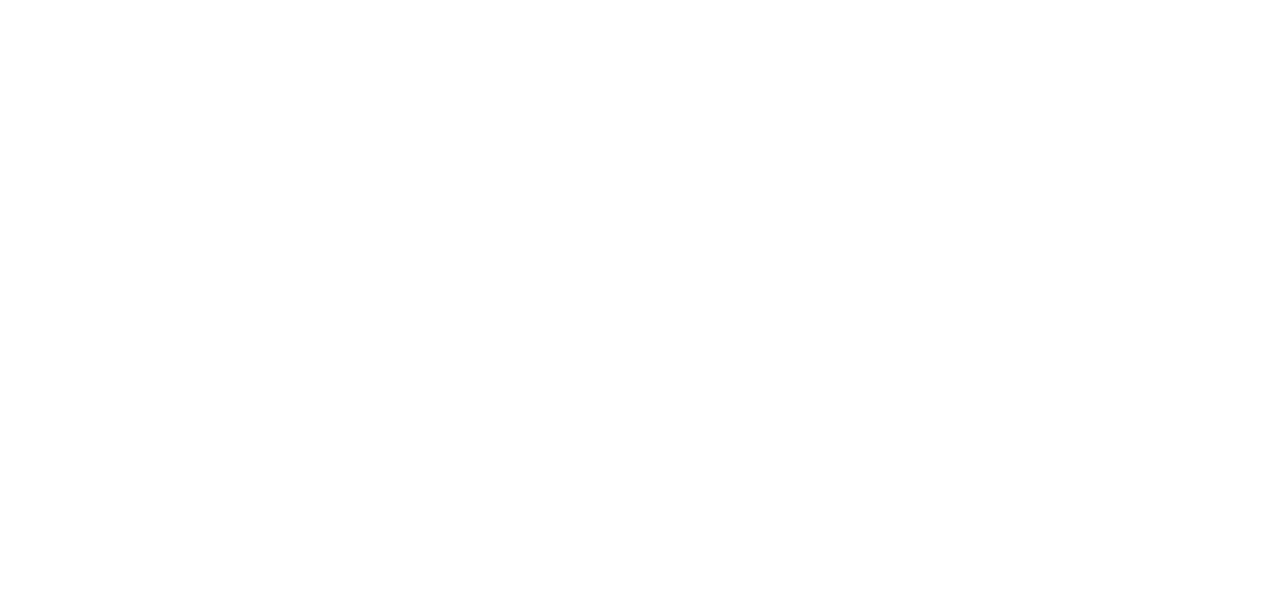
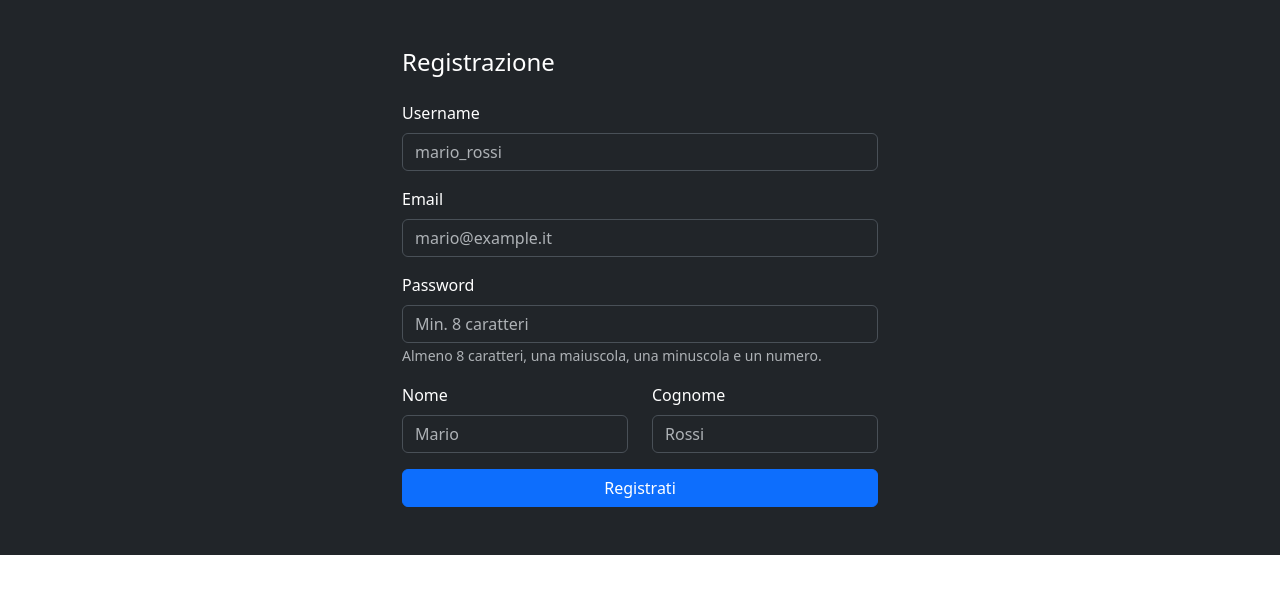
Before and after one commit to elenavolpato/FE-epicEnergyService, a React (Vite) app: page /lala in a window 1280 px wide. Before the commit this address had no page. Shown: the top 594 px of the page. Built offline with nearby package versions, Linux system fonts and the light colour scheme.

Commit message:
finishes register utente

```diff
--- a/src/App.jsx
+++ b/src/App.jsx
@@ -2,7 +2,7 @@
 import "./App.css"
 import CreateClientForm from "./components/CreateClientForm"
 import "bootstrap/dist/css/bootstrap.min.css"
-
+import CreateUtenteForm from "./components/CreateUtenteForm"
 function App() {
   return (
     <div
@@ -12,8 +12,12 @@
       <BrowserRouter>
         <Routes>
           <Route
-            path="/register"
+            path="/register/client"
             element={<CreateClientForm />}
+          />
+          <Route
+            path="/lala"
+            element={<CreateUtenteForm />}
           />
         </Routes>
       </BrowserRouter>
--- a/src/components/CreateClientForm.jsx
+++ b/src/components/CreateClientForm.jsx
@@ -61,6 +61,7 @@
     setIsLoading(true)
     setError(null)
 
+    // eslint-disable-next-line no-unused-vars
     const stripProvincia = ({ provincia, ...rest }) => rest // ✅ add this
 
     const payload = {
--- /dev/null
+++ b/src/components/CreateUtenteForm.jsx
@@ -0,0 +1,193 @@
+import { useState } from "react"
+import { Container, Form, Button, Alert, Row, Col } from "react-bootstrap"
+
+function CreateUtenteForm() {
+  const [validated, setValidated] = useState(false)
+  const [isLoading, setIsLoading] = useState(false)
+  const [error, setError] = useState(null)
+  const [success, setSuccess] = useState(false)
+
+  const [formData, setFormData] = useState({
+    username: "",
+    email: "",
+    password: "",
+    nome: "",
+    cognome: "",
+  })
+
+  const handleChange = (e) => {
+    const { name, value } = e.target
+    setFormData((prev) => ({ ...prev, [name]: value }))
+  }
+
+  const handleSubmit = async (e) => {
+    e.preventDefault()
+    const form = e.currentTarget
+
+    if (!form.checkValidity()) {
+      e.stopPropagation()
+      setValidated(true)
+      return
+    }
+
+    setIsLoading(true)
+    setError(null)
+
+    try {
+      const response = await fetch("http://localhost:3001/auth/register", {
+        method: "POST",
+        headers: { "Content-Type": "application/json" },
+        body: JSON.stringify(formData),
+      })
+      console.log(formData)
+      if (!response.ok) throw new Error("Errore durante la registrazione")
+
+      const data = await response.json()
+      console.log("response body", data)
+
+      setSuccess(true)
+      setValidated(false)
+    } catch (err) {
+      setError(err.message)
+    } finally {
+      setIsLoading(false)
+    }
+  }
+
+  return (
+    <Container
+      className="py-5"
+      style={{ maxWidth: 500 }}
+    >
+      <h4 className="mb-4">Registrazione</h4>
+
+      {error && <Alert variant="danger">{error}</Alert>}
+      {success && (
+        <Alert variant="success">Registrazione avvenuta con successo!</Alert>
+      )}
+
+      <Form
+        noValidate
+        validated={validated}
+        onSubmit={handleSubmit}
+      >
+        {/* Username */}
+        <Form.Group
+          className="mb-3"
+          controlId="formUsername"
+        >
+          <Form.Label>Username</Form.Label>
+          <Form.Control
+            type="text"
+            name="username"
+            value={formData.username}
+            onChange={handleChange}
+            placeholder="mario_rossi"
+          />
+        </Form.Group>
+
+        {/* Email */}
+        <Form.Group
+          className="mb-3"
+          controlId="formEmail"
+        >
+          <Form.Label>Email</Form.Label>
+          <Form.Control
+            required
+            type="email"
+            name="email"
+            value={formData.email}
+            onChange={handleChange}
+            placeholder="mario@example.it"
+          />
+          <Form.Control.Feedback type="invalid">
+            L'email inserita non è nel formato corretto, inserire una mail
+            valida.
+          </Form.Control.Feedback>
+        </Form.Group>
+
+        {/* Password */}
+        <Form.Group
+          className="mb-3"
+          controlId="formPassword"
+        >
+          <Form.Label>Password</Form.Label>
+          <Form.Control
+            required
+            type="password"
+            name="password"
+            value={formData.password}
+            onChange={handleChange}
+            placeholder="Min. 8 caratteri"
+            minLength={8}
+            pattern="^(?=.*\d)(?=.*[a-z])(?=.*[A-Z]).{8,}$"
+          />
+          <Form.Control.Feedback type="invalid">
+            La password deve contenere almeno 8 caratteri, una lettera
+            maiuscola, una minuscola e un numero.
+          </Form.Control.Feedback>
+          <Form.Text className="text-muted">
+            Almeno 8 caratteri, una maiuscola, una minuscola e un numero.
+          </Form.Text>
+        </Form.Group>
+
+        {/* Nome & Cognome */}
+        <Row>
+          <Col>
+            <Form.Group
+              className="mb-3"
+              controlId="formNome"
+            >
+              <Form.Label>Nome</Form.Label>
+              <Form.Control
+                required
+                type="text"
+                name="nome"
+                value={formData.nome}
+                onChange={handleChange}
+                placeholder="Mario"
+                minLength={2}
+                maxLength={30}
+              />
+              <Form.Control.Feedback type="invalid">
+                Il nome deve essere compreso tra i 2 e i 30 caratteri.
+              </Form.Control.Feedback>
+            </Form.Group>
+          </Col>
+          <Col>
+            <Form.Group
+              className="mb-3"
+              controlId="formCognome"
+            >
+              <Form.Label>Cognome</Form.Label>
+              <Form.Control
+                required
+                type="text"
+                name="cognome"
+                value={formData.cognome}
+                onChange={handleChange}
+                placeholder="Rossi"
+                minLength={2}
+                maxLength={30}
+              />
+              <Form.Control.Feedback type="invalid">
+                Il cognome deve essere compreso tra i 2 e i 30 caratteri.
+              </Form.Control.Feedback>
+            </Form.Group>
+          </Col>
+        </Row>
+
+        <Button
+          variant="primary"
+          type="submit"
+          disabled={isLoading}
+          className="w-100"
+        >
+          {isLoading ? "Registrazione in corso..." : "Registrati"}
+        </Button>
+      </Form>
+    </Container>
+  )
+}
+
+export default CreateUtenteForm
```
